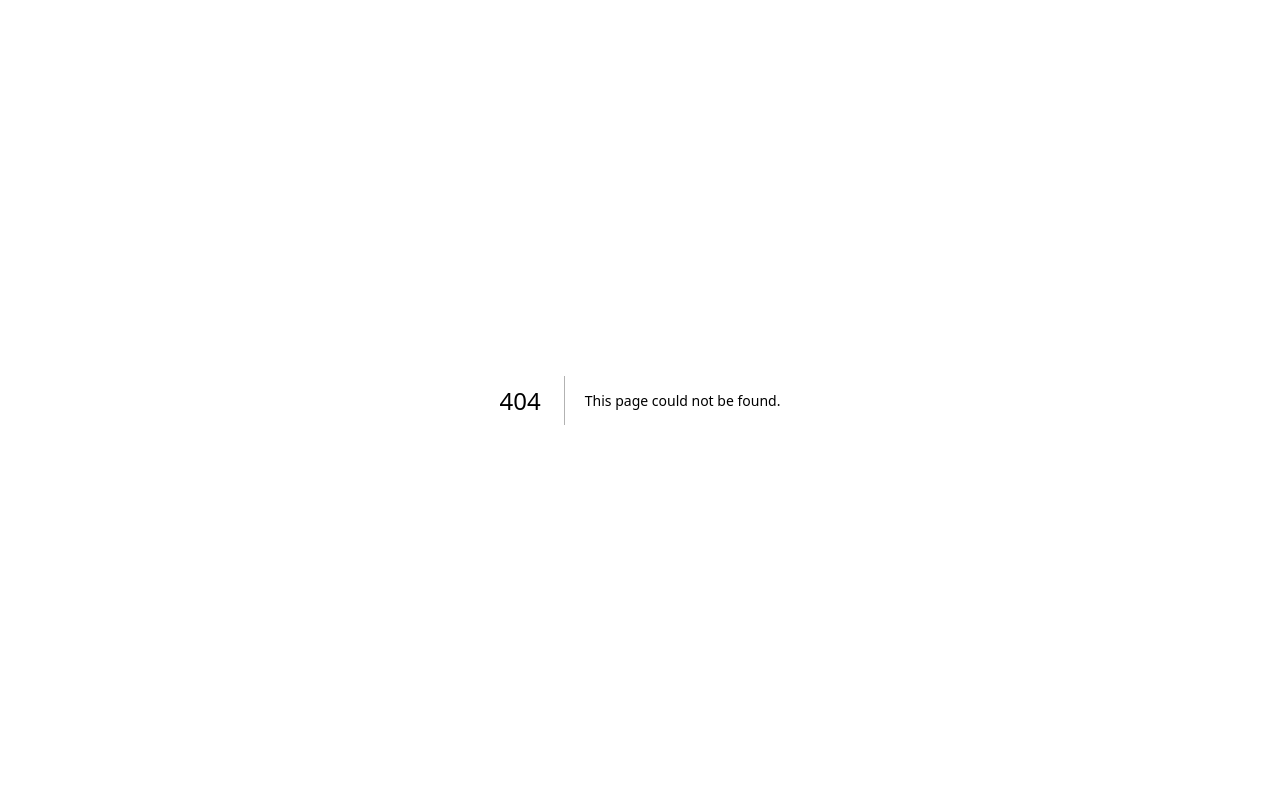
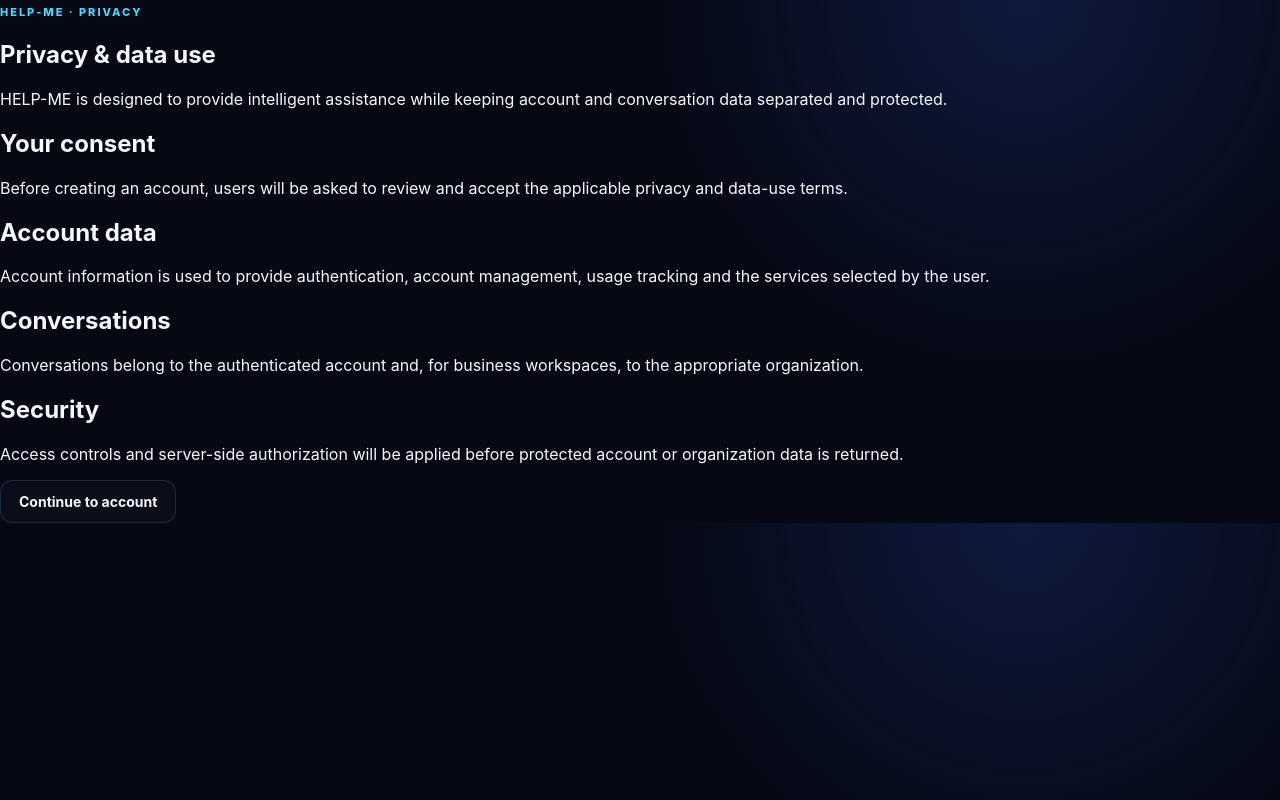
Before and after one commit to saiedahm/HELP-ME, a Next.js app: page /privacy in a window 1280 px wide. Before the commit this address had no page. Built offline with nearby package versions, Linux system fonts and the light colour scheme.

Commit message:
feat: add privacy consent page foundation

```diff
--- /dev/null
+++ b/app/privacy/page.tsx
@@ -0,0 +1,39 @@
+import Link from "next/link";
+
+export default function PrivacyPage() {
+  return (
+    <main className="site-shell">
+      <section className="panel legal-panel">
+        <span className="eyebrow">HELP-ME · PRIVACY</span>
+        <h1>Privacy &amp; data use</h1>
+        <p>
+          HELP-ME is designed to provide intelligent assistance while keeping
+          account and conversation data separated and protected.
+        </p>
+        <div className="legal-copy">
+          <h2>Your consent</h2>
+          <p>
+            Before creating an account, users will be asked to review and
+            accept the applicable privacy and data-use terms.
+          </p>
+          <h2>Account data</h2>
+          <p>
+            Account information is used to provide authentication, account
+            management, usage tracking and the services selected by the user.
+          </p>
+          <h2>Conversations</h2>
+          <p>
+            Conversations belong to the authenticated account and, for
+            business workspaces, to the appropriate organization.
+          </p>
+          <h2>Security</h2>
+          <p>
+            Access controls and server-side authorization will be applied
+            before protected account or organization data is returned.
+          </p>
+        </div>
+        <Link className="button secondary" href="/signup">Continue to account</Link>
+      </section>
+    </main>
+  );
+}
```
